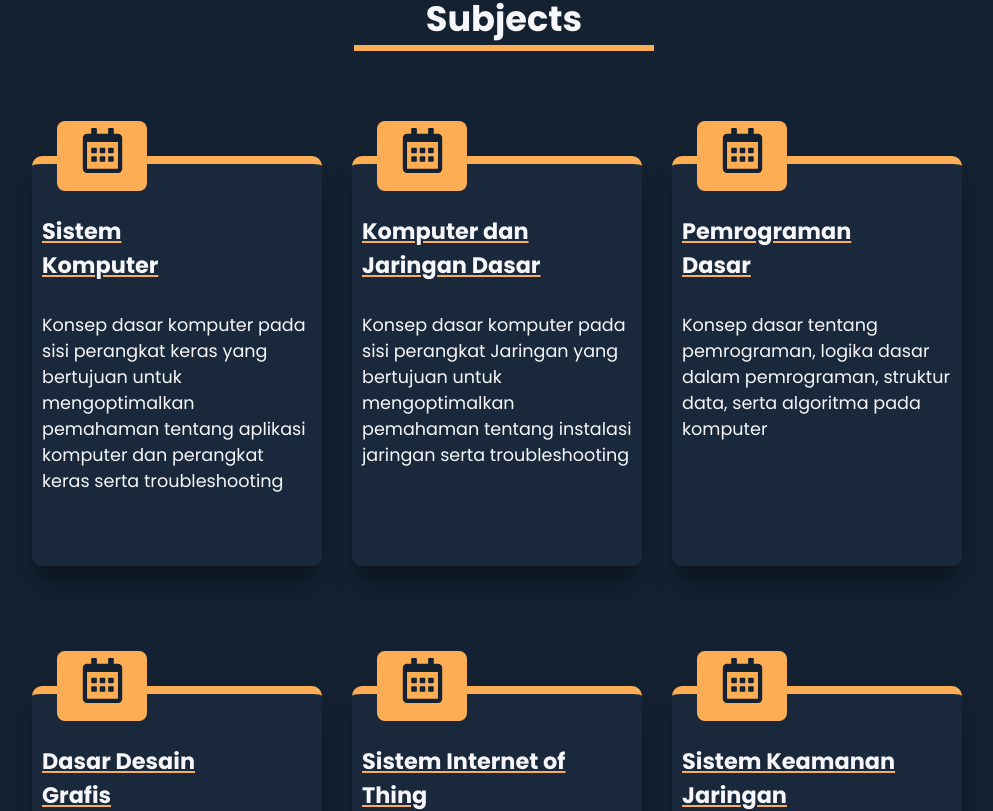
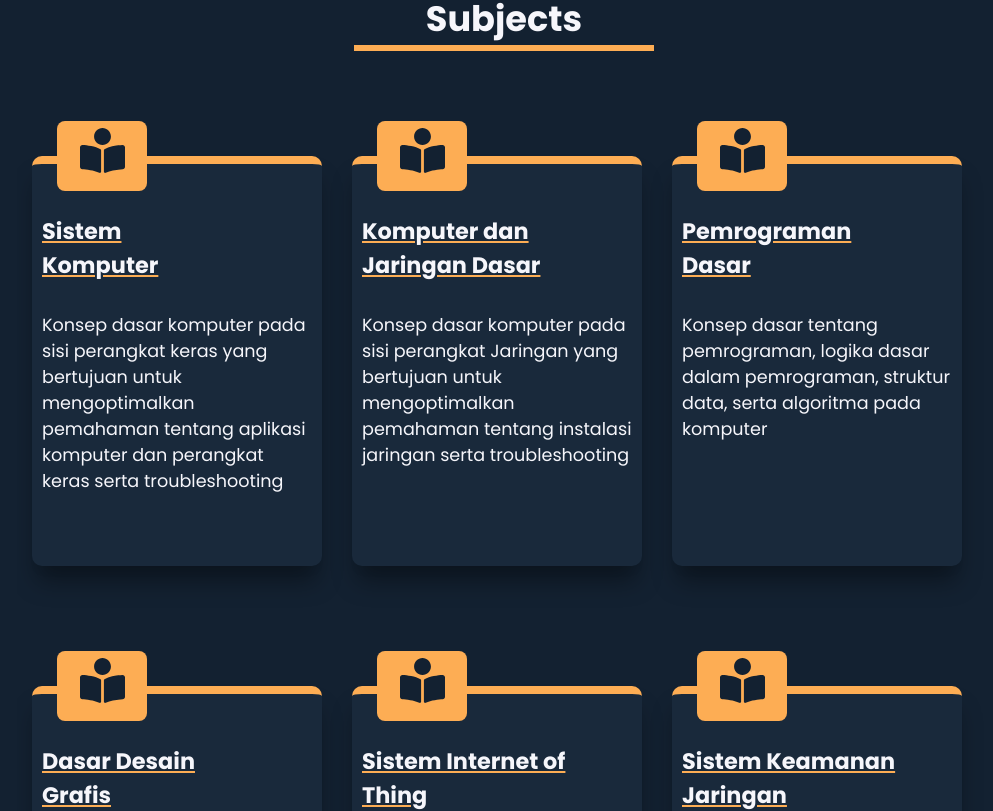
Before and after one commit to NAoHR/detailku-sija, a Next.js app: page / in a window 1280 px wide. Shown: the part 1792-2603 px from the top of the page, without its empty margins (136-1129 px from the left). Built offline with nearby package versions, Linux system fonts and the light colour scheme.

Commit message:
moveit to books

```diff
--- a/components/Subject_card.jsx
+++ b/components/Subject_card.jsx
@@ -1,5 +1,5 @@
 import style from "../styles/components-css/Subject_card.module.css";
-import {FaRegCalendarAlt} from "react-icons/fa";
+import {FaBookReader} from "react-icons/fa";
 import { useEffect } from "react";
 
 export default function Subject_card(props){
@@ -30,7 +30,7 @@ export default function Subject_card(props){
         <div className={style.lovely_subject_card}>
             <div className={style.lovely_subject_icon_side}>
                 <h1 className={style.lovelY_icon_wrapper}>
-                    <FaRegCalendarAlt />
+                    <FaBookReader />
                 </h1>
             </div>
             <div className={style.lovely_subject_fill_side}>
```
